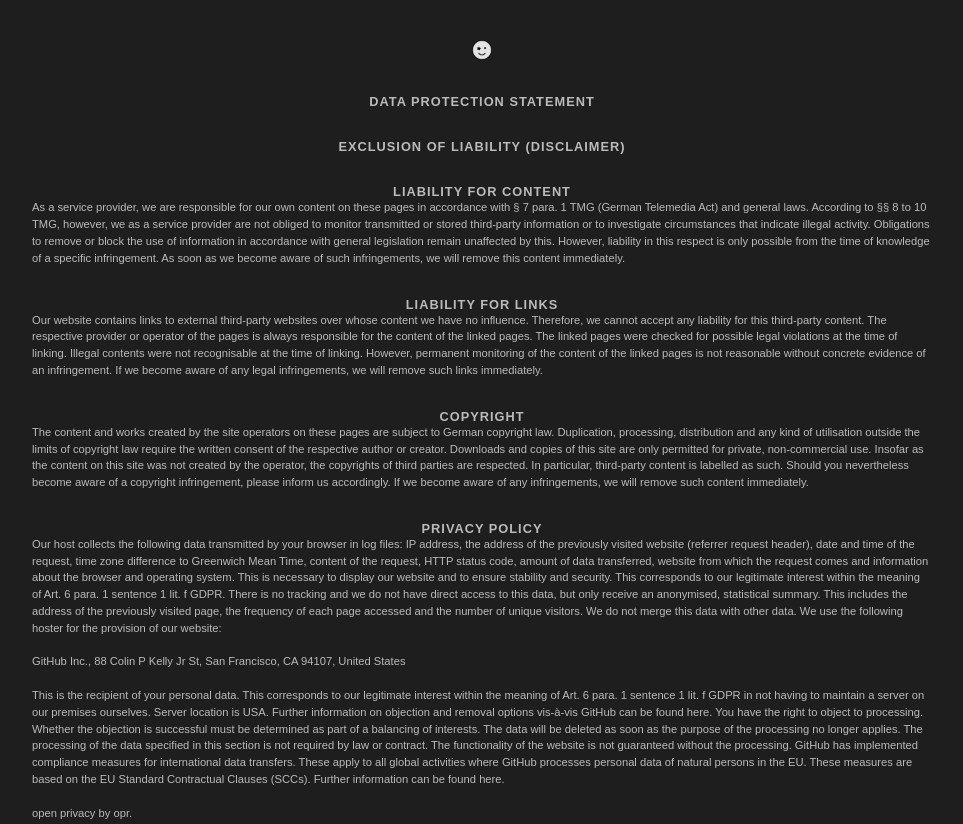
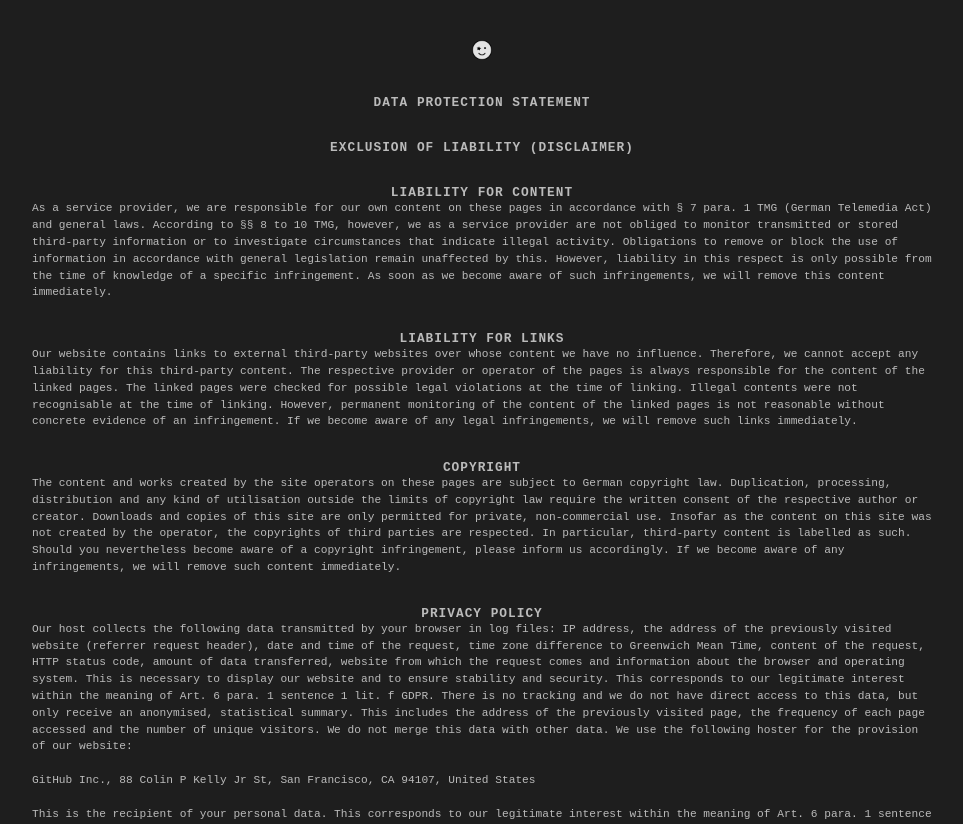
Before and after one commit to pr1m3um/pr1m3um.github.io, a plain HTML site: page impressum.html in a window 1280 px wide. Shown: the top 824 px of the page, without its empty margins (158-1121 px from the left). Drawn offline with Linux system fonts and the light colour scheme.

Commit message:
Update impressum.html

```diff
--- a/impressum.html
+++ b/impressum.html
@@ -10,7 +10,7 @@
             margin: 0;
             padding: 0;
             box-sizing: border-box;
-            font-family: Arial, sans-serif;
+            font-family: 'Overpass Mono', monospace;
         }
         body {
             background-color: #1e1e1e;
```
